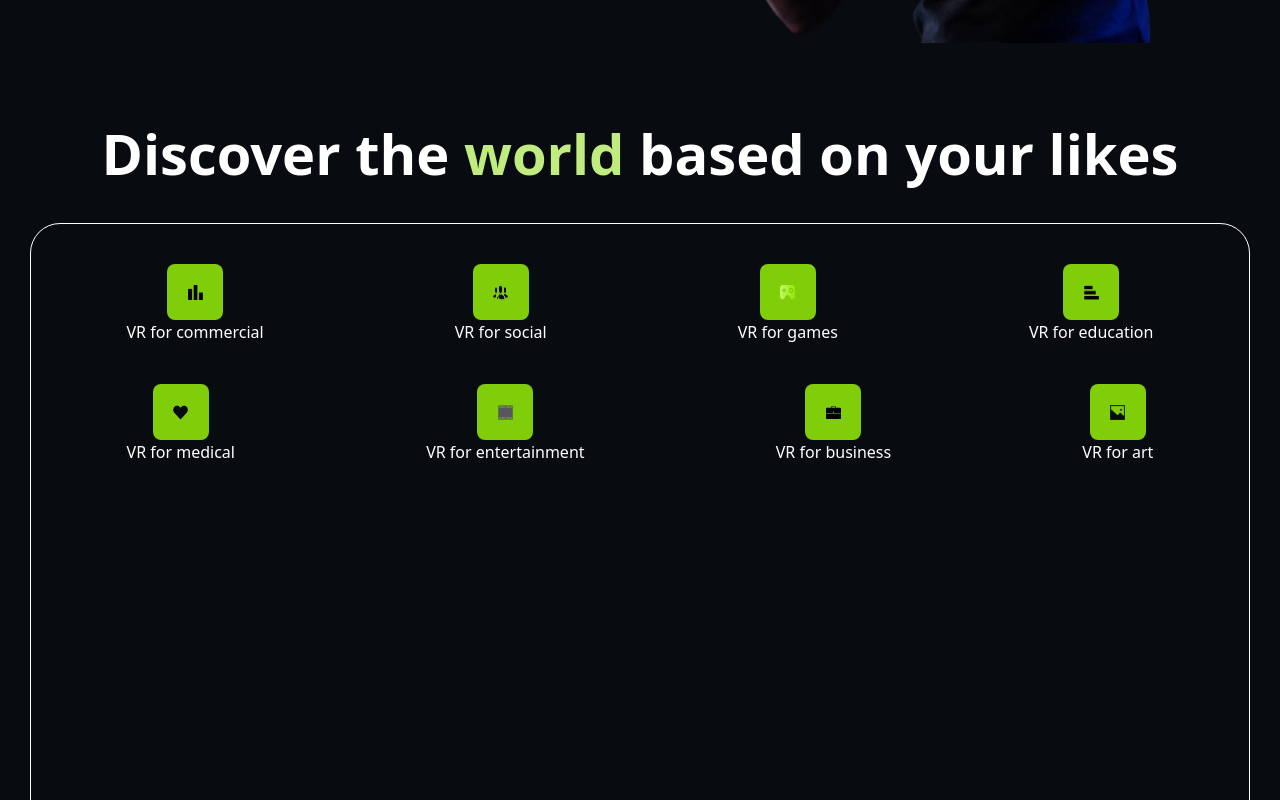
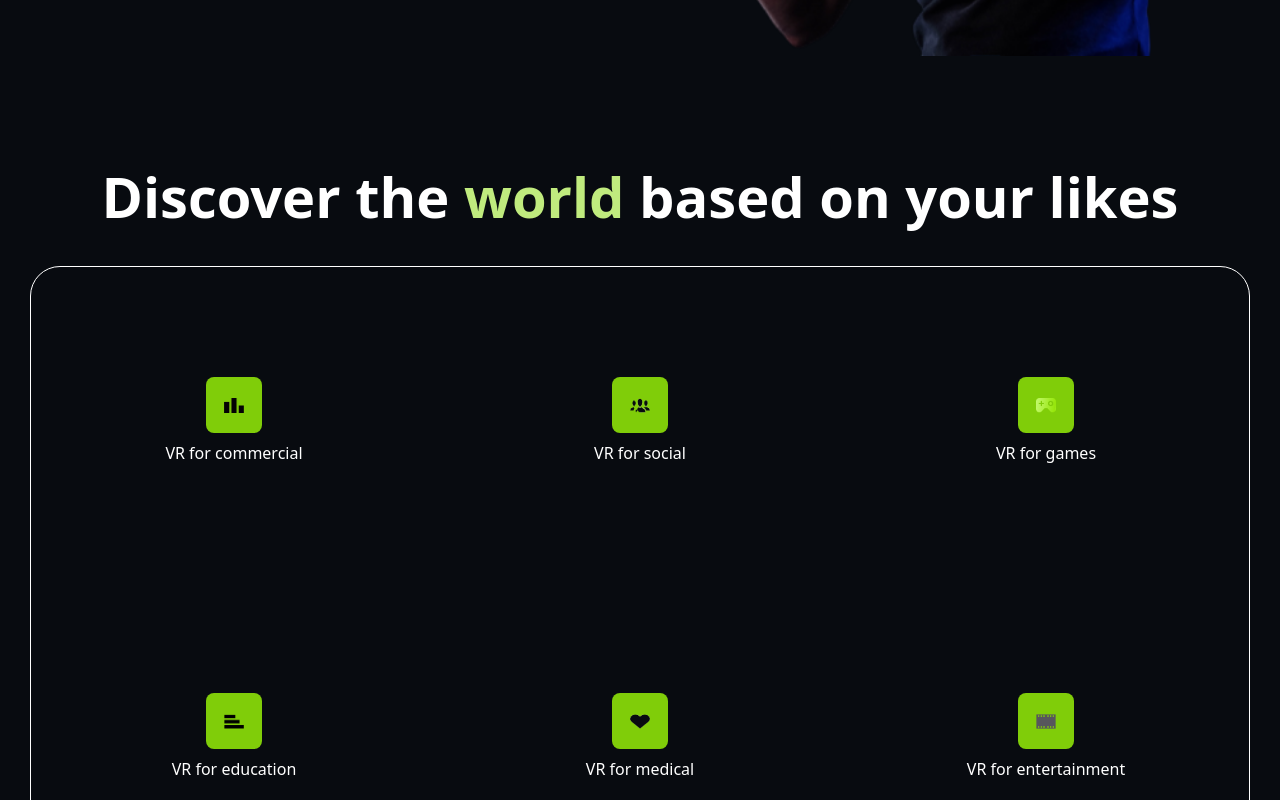
Before and after one commit to Fificode/react-tailwind-teta-app, a React (Create React App) app: page / in a window 1280 px wide. Shown: the part 640-1440 px from the top of the page. Built offline with nearby package versions, Linux system fonts and the light colour scheme.

Commit message:
first commit

```diff
--- a/src/components/Feature.jsx
+++ b/src/components/Feature.jsx
@@ -2,9 +2,9 @@ import React from 'react'
 
 const Feature = ({image, text}) => {
   return (
-    <div className='flex flex-col items-center'>
-       <div className="w-[56px] h-[56px] bg-signup-lemon rounded-[8px] flex justify-center items-center"><img src={image} alt="Feature" className='w-[15px] h-[15px]' /></div>
-<p className='text-white text-center'>{text}</p>
+    <div className='flex flex-col items-center justify-center w-[300px] h-[300px] rounded-[30px] m-2 cursor-pointer  hover:bg-signup-lemon hover:animate-scale_up_center'>
+       <div className="w-[56px] h-[56px] bg-signup-lemon rounded-[8px] flex justify-center items-center"><img src={image} alt="Feature" className='w-[20px] h-[15px]' /></div>
+<p className='text-white text-center my-2'>{text}</p>
     </div>
   )
 }
--- a/src/components/Features.jsx
+++ b/src/components/Features.jsx
@@ -12,21 +12,18 @@ import art from '../assets/pictureicon.png'
 const Features = () => {
   return (
     <div className='mt-[60px] mb-[20px]'>
-       <div className="flex justify-center items-center"> <h1 className='text-[56px] font-[700] leading-[60px] text-center text-white'>Discover the <span className='text-people-lemon'>world</span> based on your likes</h1></div>
+       <div className="flex justify-center items-center"> <h1 className='text-[46px] mt-[30px] mx-[20px] md:text-[56px] font-[700] leading-[60px] text-center text-white'>Discover the <span className='text-people-lemon'>world</span> based on your likes</h1></div>
         <div className="mx-[30px] mt-[40px] mb-[20px]">
-        <div className='border-[1px] border-solid border-white rounded-[30px] w-[100%] h-[620px]'>
-        <div className="flex flex-row justify-around my-[40px]">
+        <div className='border-[1px] border-solid border-white rounded-[30px] w-[100%] h-[100%] lg:h-[630px] flex flex-row justify-around flex-wrap'>
         <Feature image={commercial} text="VR for commercial"/>
         <Feature image={social} text="VR for social"/>
         <Feature image={games} text='VR for games'/>
         <Feature image={education} text='VR for education' />
-        </div>
-        <div className="flex flex-row justify-around">
-          <Feature image={medical} text='VR for medical'/>
+       <Feature image={medical} text='VR for medical'/>
         <Feature image={entertainment} text='VR for entertainment'/>
         <Feature image={business} text='VR for business'/>
         <Feature image={art} text='VR for art'/>
-        </div>
+
         </div>
         </div>
     </div>
--- a/src/components/Header.jsx
+++ b/src/components/Header.jsx
@@ -1,8 +1,6 @@
 import React from 'react'
 import landingimage from '../assets/bgimage.png'
-import blackdot from '../assets/blackdot.png'
 import whitedot from '../assets/whitedot.png'
-import greendot from '../assets/greendot.png'
 import playbtn from '../assets/playbtn.png'
 import userone from '../assets/userone.png'
 import usertwo from '../assets/usertwo.png'
@@ -38,7 +36,7 @@ const Header = () => {
        <p className='text-people-lemon text-[12px] font-[400] leading-[16px] translate-y-[10px] lsmall:translate-y-[20px]'>400 people online</p>
      </div>
       </div>
-      <div className="flex justify-center items-center flex-1 my-[20px] mx-[30px] lg:mt-[60px]">
+      <div className="flex justify-center items-center flex-1 my-[20px] mx-[30px] bg-greenbg-one w-[728px] h-[636px] lg:mt-[60px]">
         <img src={landingimage} alt="Landing page" className='w-[100%] h-[100%]'/>
       </div>
     </div>
--- a/tailwind.config.js
+++ b/tailwind.config.js
@@ -2,7 +2,9 @@ module.exports = {
   content: ["./src/**/*.{js,jsx,ts,tsx}",],
   theme: {
     extend: {
-
+backgroundImage: {
+'greenbg-one': "('/assets/greenbgone.png')"
+},
       keyframes:{
         scale_up_tr:{
           '0%' : { transform: 'scale(0.5)',
@@ -13,8 +15,19 @@ module.exports = {
       },
       animation: {
 scale_up_tr: 'scale_up_tr 0.45s cubic-bezier(0.390, 0.575, 0.565, 1.000) both',
+      },
+        scale_up_center:{
+          '0%' : { transform: 'scale(0.5)'
+        },
+'100%': {transform: 'scale(1)'
+},
       }
-    },
+      },
+      animation: {
+scale_up_center: 'scale_up_center 0.45s cubic-bezier(0.390, 0.575, 0.565, 1.000) both',
+      },
+
+
     colors: {
       'black-bg': '#080B10',
       'white': '#ffffff',
```
